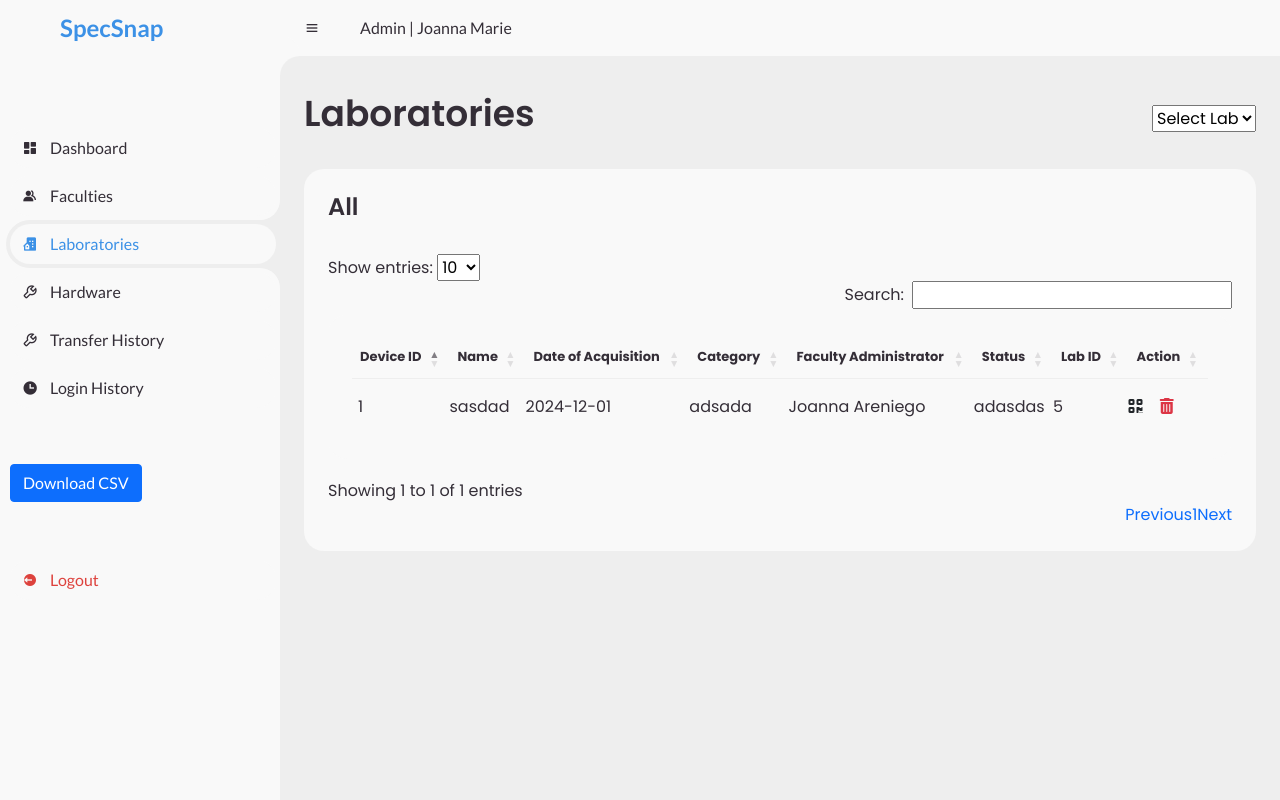
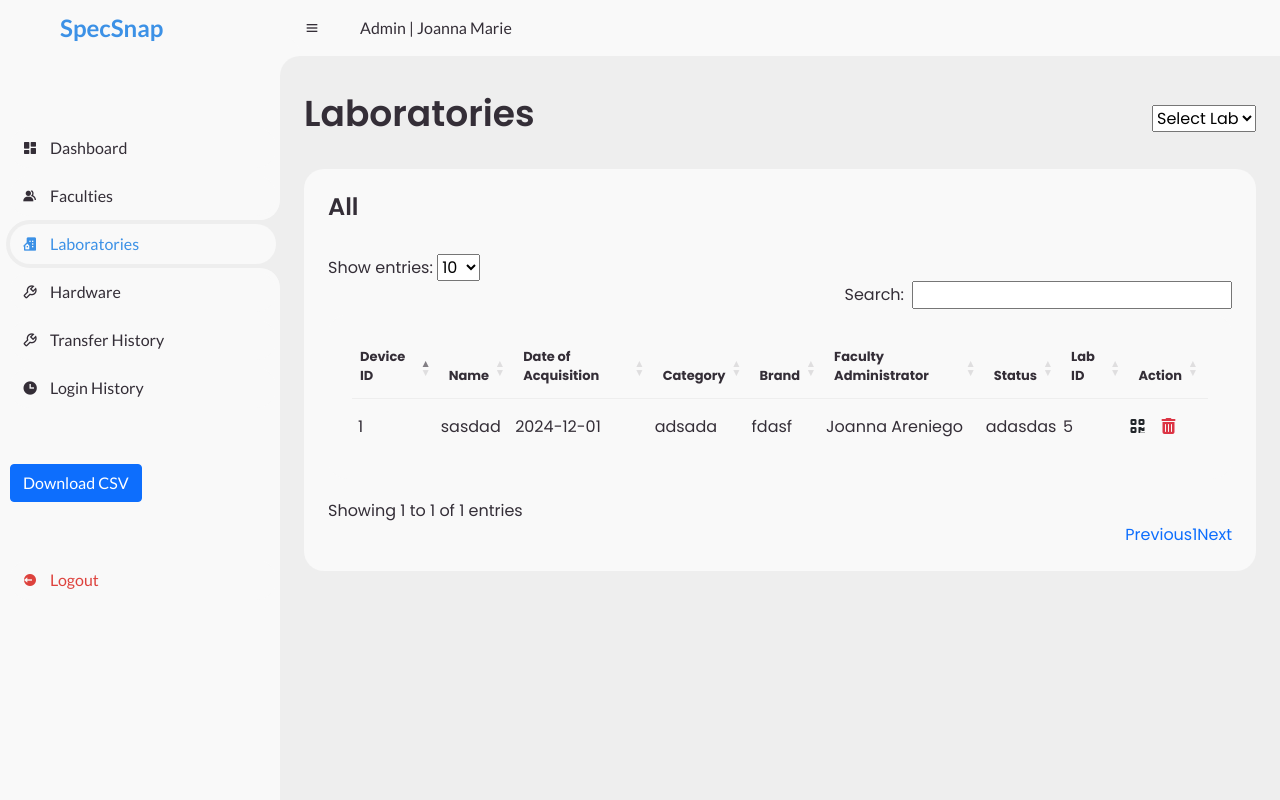
Before and after one commit to dessafe/spec, a PHP site: page /lview.php in a window 1280 px wide. Run offline with PHP 8.4, Linux system fonts and the light colour scheme; a user stored in the database is signed in; data comes from the database, SQL or seed files in the repository; some libraries are stand-ins or nearby versions.

Commit message:
with category

```diff
--- a/lview.php
+++ b/lview.php
@@ -13,7 +13,7 @@ $selectedLabLoc = '';
 if (isset($_POST['labID'])) {
     $labID = $_POST['labID'];
     // Fetch hardware details for the selected lab
-    $query = "SELECT hardwares.deviceID, hardwares.name, hardwares.labID, hardwares.doAcquisition, hardwares.category, hardwares.status, faculty.fname, faculty.lname
+    $query = "SELECT hardwares.deviceID, hardwares.name, hardwares.labID, hardwares.doAcquisition, hardwares.category, hardwares.brand, hardwares.status, faculty.fname, faculty.lname
                 FROM hardwares
                 INNER JOIN faculty ON hardwares.idno = faculty.idno
                 WHERE `labID` = '$labID'";
@@ -28,7 +28,7 @@ if (isset($_POST['labID'])) {
     $selectedLabLoc = isset($lab['labLoc']) ? $lab['labLoc'] : '';
 } else {
     // Default query to fetch all hardware details if no lab is selected
-    $query = "SELECT hardwares.deviceID, hardwares.name, hardwares.labID, hardwares.doAcquisition, hardwares.category, hardwares.status, faculty.fname, faculty.lname
+    $query = "SELECT hardwares.deviceID, hardwares.name, hardwares.labID, hardwares.doAcquisition, hardwares.category, hardwares.brand, hardwares.status, faculty.fname, faculty.lname
                 FROM hardwares
                 INNER JOIN faculty ON hardwares.idno = faculty.idno";
     $result = mysqli_query($link, $query);
@@ -252,6 +252,7 @@ $(document).ready(function() {
                                 <th>Name</th>
                                 <th>Date of Acquisition</th>
                                 <th>Category</th>
+                                <th>Brand</th>
                                 <th>Faculty Administrator</th>
                                 <th>Status</th>
                                 <th>Lab ID</th>
@@ -271,6 +272,7 @@ $(document).ready(function() {
                                         echo '<td>' . (isset($row['name']) ? $row['name'] : '') . '</td>';
                                         echo '<td>' . (isset($row['doAcquisition']) ? $row['doAcquisition'] : '') . '</td>';
                                         echo '<td>' . (isset($row['category']) ? $row['category'] : '') . '</td>';
+                                        echo '<td>' . (isset($row['brand']) ? $row['brand'] : '') . '</td>';
                                         echo '<td>' . (isset($row['fname']) ? $row['fname'] : '') . ' ' . (isset($row['lname']) ? $row['lname'] : '') . '</td>';
                                         echo '<td>' . (isset($row['status']) ? $row['status'] : '') . '</td>';
                                         echo '<td>' . (isset($row['labID']) ? $row['labID'] : '') . '</td>';
```
